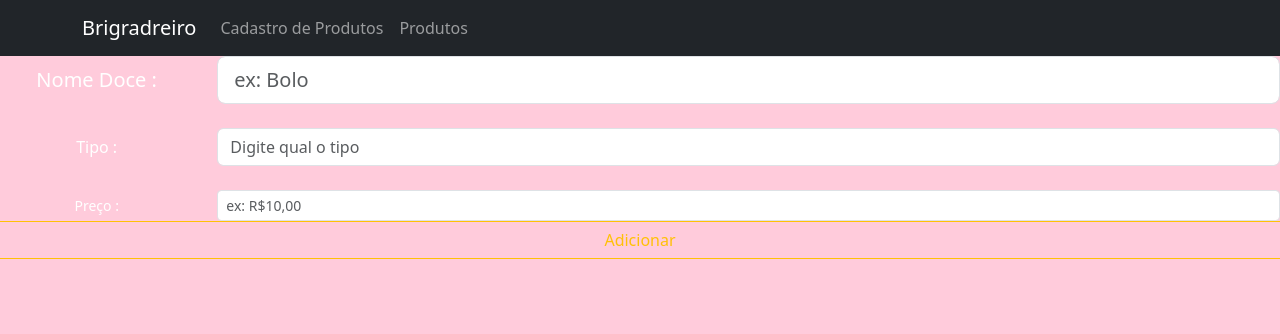
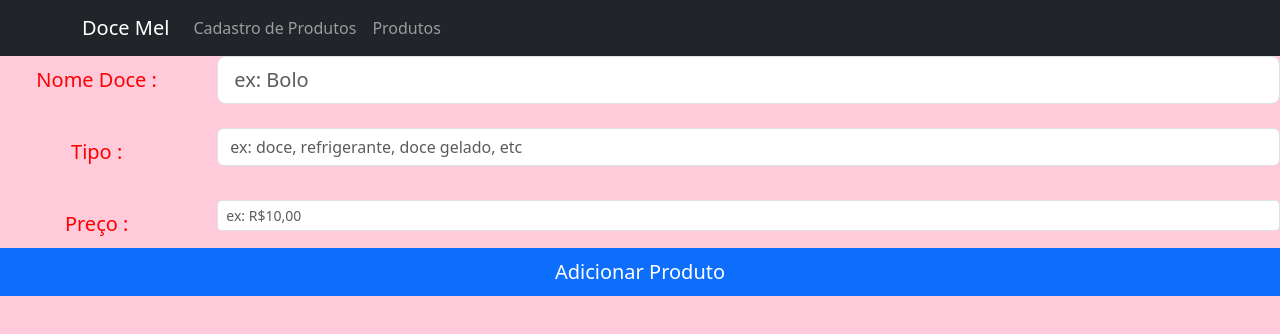
Before and after one commit to PedroIvo19/Prova-PedroIvo, a React (Create React App) app: page /cadastroprodutos in a window 1280 px wide. Shown: the top 334 px of the page. Built offline with nearby package versions, Linux system fonts and the light colour scheme.

Commit message:
Prova Recuperação

```diff
--- a/src/App.css
+++ b/src/App.css
@@ -1,9 +1,3 @@
 .App {
   text-align: center;
 }
-
-
-body {
-  background-color: green; /* Altere para a cor desejada */
-  color: white; /* Opcional: altera a cor do texto para melhorar a legibilidade */
-}
--- a/src/components/NavBar.jsx
+++ b/src/components/NavBar.jsx
@@ -7,7 +7,7 @@ const NavBar = () => {
   return (
     <Navbar bg="dark" variant="dark"> {/* Use o prop variant para definir o tema */}
       <Container>
-        <Navbar.Brand as={Link} to="/">Brigradreiro</Navbar.Brand>
+        <Navbar.Brand as={Link} to="/">Doce Mel</Navbar.Brand>
         <Nav className="me-auto">
           <Nav.Link as={Link} to="/cadastroprodutos">Cadastro de Produtos</Nav.Link>
           <Nav.Link as={Link} to="/produtos">Produtos</Nav.Link> {/* Corrija o link aqui também */}
--- a/src/data/db.json
+++ b/src/data/db.json
@@ -5,12 +5,6 @@
       "nome": "Bolo",
       "categoria": "doce",
       "preco": "R$20,00"
-    },
-    {
-      "id": "2f80",
-      "nome": "Refrigerante",
-      "categoria": "bebida",
-      "preco": "R$4,50"
     },
     {
       "id": "edeb",
@@ -47,6 +41,12 @@
       "nome": "Brisadeiro",
       "categoria": "doce",
       "preco": "R$4,20"
+    },
+    {
+      "id": "6fd4",
+      "nome": "Coca-Cola",
+      "categoria": "refrigerante",
+      "preco": "R$6,00"
     }
   ]
 }
--- a/src/pages/CadastroProdutos.jsx
+++ b/src/pages/CadastroProdutos.jsx
@@ -27,7 +27,7 @@ const CadastroProdutos = () => {
   };
 
     return (
-        <div style={{ backgroundColor: '#ffcbdb', minHeight: '100vh', color: 'white' }}>
+        <div style={{ backgroundColor: '#ffcbdb', minHeight: '100vh', color: 'red' }}>
             <NavBar />
             <Row>
                 <Form.Label column="lg" lg={2}>Nome Doce :</Form.Label>
@@ -43,11 +43,11 @@ const CadastroProdutos = () => {
             </Row>
             <br />
             <Row>
-                <Form.Label column lg={2}>Tipo :</Form.Label>
+                <Form.Label column="lg" lg={2}>Tipo :</Form.Label>
                 <Col>
                     <Form.Control
                         type="text"
-                        placeholder="Digite qual o tipo"
+                        placeholder="ex: doce, refrigerante, doce gelado, etc"
                         value={categoria}
                         onChange={(e) => setCategoria(e.target.value)}
                     />
@@ -55,7 +55,7 @@ const CadastroProdutos = () => {
             </Row>
             <br />
             <Row>
-                <Form.Label column="sm" lg={2}>Preço :</Form.Label>
+                <Form.Label column="lg" lg={2}>Preço :</Form.Label>
                 <Col>
                     <Form.Control
                         size="sm"
@@ -65,9 +65,10 @@ const CadastroProdutos = () => {
                         onChange={(e) => setPreco(e.target.value)}
                     />
                 </Col>
-                <Button variant="outline-warning" onClick={handleCadastrar}>
-                    Adicionar
-                </Button>
+                <Button variant="primary" size="lg" onClick={handleCadastrar}>
+          Adicionar Produto
+        </Button>{' '}
+
             </Row>
         </div>
     );
--- a/src/pages/Login.jsx
+++ b/src/pages/Login.jsx
@@ -45,7 +45,7 @@ const Login = () => {
   };
 
   return (
-    <div>
+    <div style={{ backgroundColor: '#ffcbdb', minHeight: '100vh', color: 'red' }}>
       <Container>
         <span className="material-symbols-outlined" style={{ fontSize: "100px" }}>
           login
--- a/src/pages/Produtos.jsx
+++ b/src/pages/Produtos.jsx
@@ -49,7 +49,7 @@ const Produtos = () => {
   };
 
   return (
-    <div style={{ backgroundColor: '#ffcbdb', minHeight: '100vh', color: 'white' }}>
+    <div style={{ backgroundColor: '#ffcbdb', minHeight: '100vh', color: 'red' }}>
       <NavBar />
       <Container>
         <h1>Lista de Produtos</h1>
@@ -59,7 +59,7 @@ const Produtos = () => {
             <tr>
               <th>#</th>
               <th>Nome</th>
-              <th>Categoria</th>
+              <th>Tipo</th>
               <th>Preço</th>
               <th></th>
             </tr>
```
